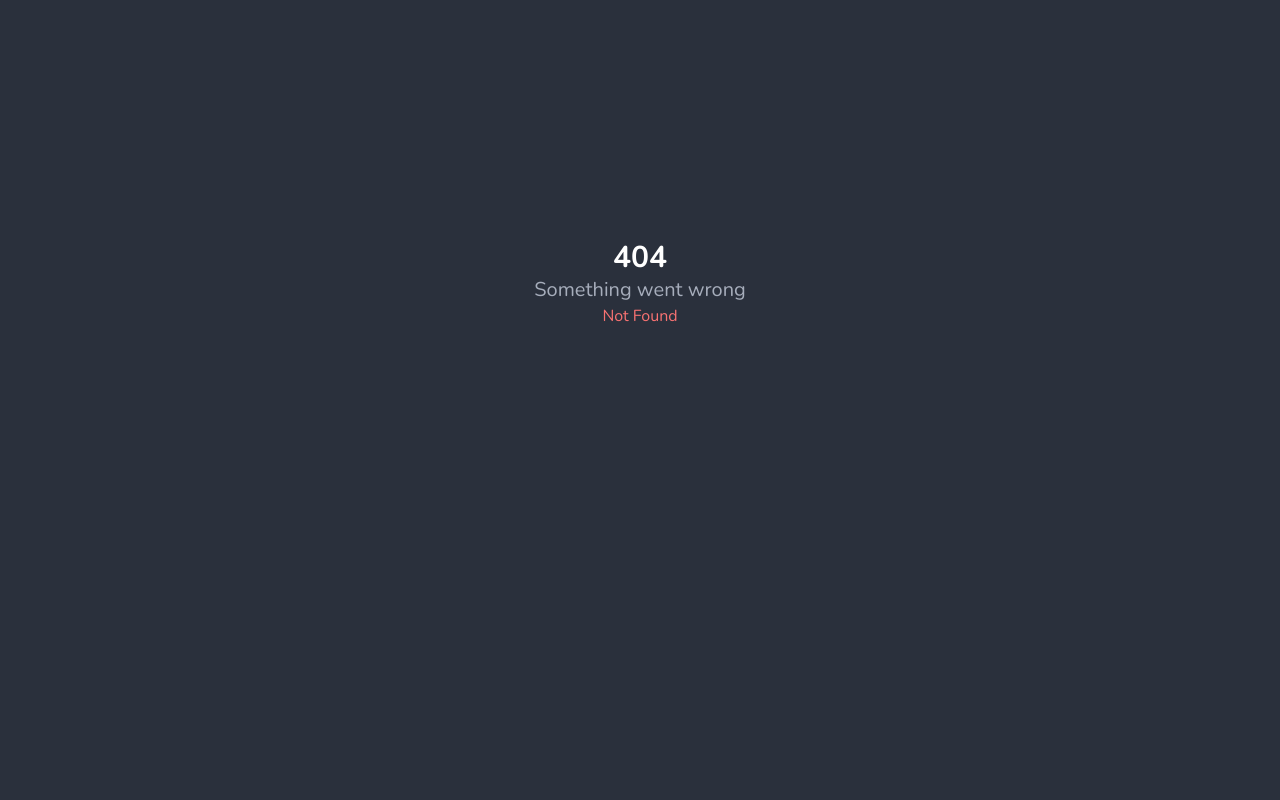
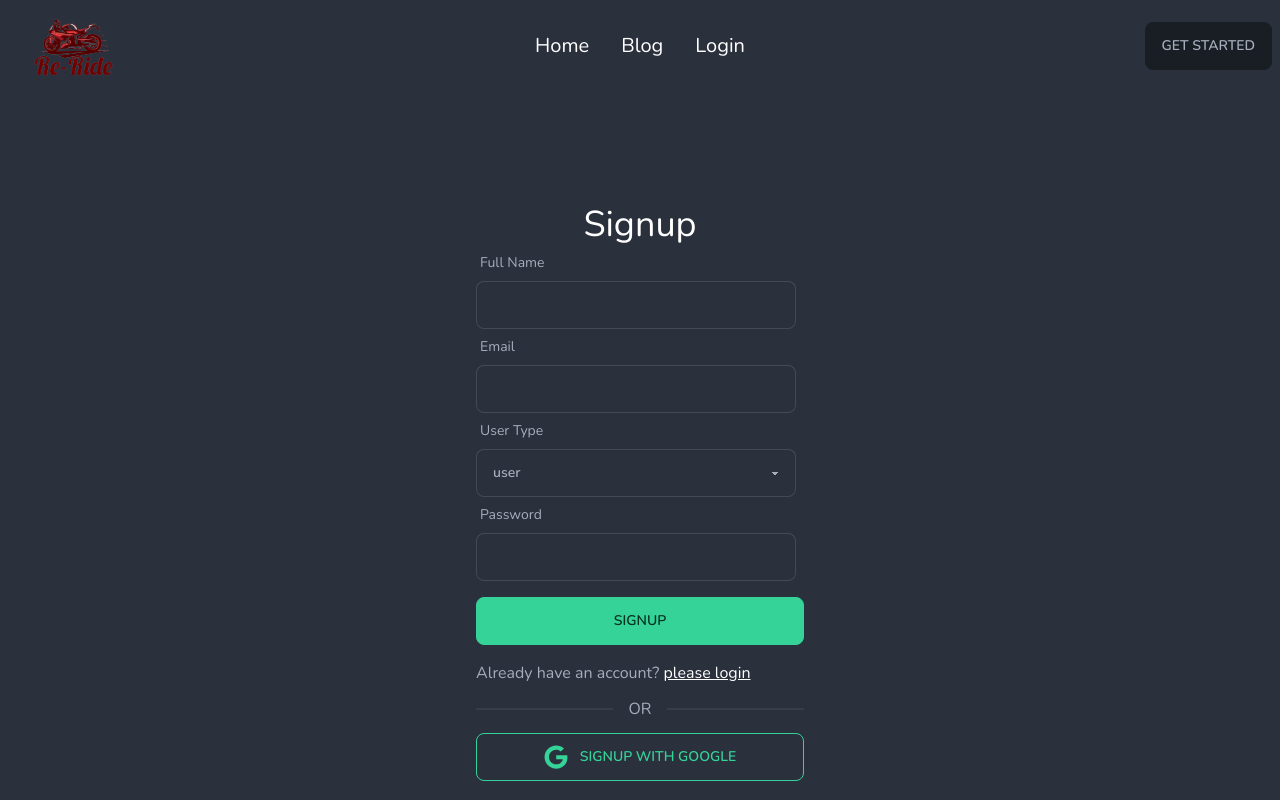
Before and after one commit to Ashiq121914/ReRide, a React (Create React App) app: page /signup in a window 1280 px wide. Before the commit this address had no page. Shown: the top 800 px of the page. Built offline with nearby package versions, Linux system fonts and the light colour scheme; no server answers.

Commit message:
firebase authentication and signup done with authprovider page

```diff
--- a/package.json
+++ b/package.json
@@ -8,8 +8,12 @@
     "@testing-library/react": "^13.4.0",
     "@testing-library/user-event": "^13.5.0",
     "daisyui": "^2.42.0",
+    "firebase": "^9.14.0",
     "react": "^18.2.0",
     "react-dom": "^18.2.0",
+    "react-hook-form": "^7.39.5",
+    "react-hot-toast": "^2.4.0",
+    "react-icons": "^4.6.0",
     "react-router-dom": "^6.4.3",
     "react-scripts": "5.0.1",
     "web-vitals": "^2.1.4"
--- a/src/App.js
+++ b/src/App.js
@@ -1,3 +1,4 @@
+import { Toaster } from "react-hot-toast";
 import { RouterProvider } from "react-router-dom";
 import "./App.css";
 import { router } from "./Routes/Routes/Routes";
@@ -6,6 +7,7 @@
   return (
     <div>
       <RouterProvider router={router}></RouterProvider>
+      <Toaster />
     </div>
   );
 }
--- a/src/Pages/CategoryIdProducts/CategoryProductsCard.js
+++ b/src/Pages/CategoryIdProducts/CategoryProductsCard.js
@@ -1,5 +1,5 @@
 import React from "react";
-
+import { MdOutlineVerified } from "react-icons/md";
 const CategoryProductsCard = ({ categoryProduct }) => {
   const {
     image,
@@ -17,7 +17,7 @@
     description,
   } = categoryProduct;
   return (
-    <div className="card lg:card-side bg-base-100 shadow-xl">
+    <div className="card lg:card-side bg-base-100 shadow-xl my-20">
       <figure>
         <img src={image} alt="Album" />
       </figure>
@@ -28,7 +28,12 @@
         <p>{origianal_price}</p>
         <p>{years_of_use}</p>
         <p>{post_time}</p>
-        <p>{seller_name}</p>
+        <p className=" mb-5">
+          {seller_name}{" "}
+          {seller_verified && (
+            <MdOutlineVerified className="bg-green-700 inline text-white text-xl ml-1"></MdOutlineVerified>
+          )}
+        </p>
 
         <div className="card-actions justify-center">
           <button className="btn btn-primary">Book Now</button>
--- /dev/null
+++ b/src/Pages/SignUp/SignUp/SignUp.js
@@ -0,0 +1,150 @@
+import React, { useContext, useState } from "react";
+import { useForm } from "react-hook-form";
+import { Link } from "react-router-dom";
+import { AuthContext } from "../../../contexts/AuthProvider/AuthProvider";
+import { FaGoogle } from "react-icons/fa";
+import toast from "react-hot-toast";
+
+const SignUp = () => {
+  const { createUser, updateUser } = useContext(AuthContext);
+  const [signUpError, setSignUpError] = useState("");
+
+  const {
+    register,
+    handleSubmit,
+    formState: { errors },
+  } = useForm();
+
+  const handleSignup = (data) => {
+    createUser(data.email, data.password).then((result) => {
+      const user = result.user;
+      console.log(user);
+      toast.success("user created successfully");
+      const userInfo = {
+        displayName: data.name,
+      };
+      updateUser(userInfo)
+        .then(() => {
+          saveUser(data.name, data.email, data.userType);
+        })
+        .catch((error) => setSignUpError(error.message));
+    });
+  };
+
+  // for sending the user data in the database
+  const saveUser = (name, email, userType) => {
+    const user = { name, email, userType };
+    fetch("http://localhost:5000/users", {
+      method: "POST",
+      headers: {
+        "content-type": "application/json",
+      },
+      body: JSON.stringify(user),
+    })
+      .then((res) => res.json())
+      .then((data) => {
+        console.log(data);
+      });
+  };
+  return (
+    <div className="h-[800px] flex justify-center items-center">
+      <div className="w-96 p-7">
+        <h2 className="text-4xl text-center text-white">Signup</h2>
+        {/* using react hook here*/}
+        <form onSubmit={handleSubmit(handleSignup)}>
+          {/* name */}
+          <div className="form-control w-full max-w-xs">
+            <label className="label">
+              <span className="label-text">Full Name</span>
+            </label>
+            <input
+              name="name"
+              className="input input-bordered w-full max-w-xs"
+              type="text"
+              {...register("name", {
+                required: "name is required",
+              })}
+            />
+            {errors.name && <p className="text-error">{errors.name.message}</p>}
+          </div>
+          {/* email */}
+          <div className="form-control w-full max-w-xs">
+            <label className="label">
+              <span className="label-text">Email</span>
+            </label>
+            <input
+              name="email"
+              className="input input-bordered w-full max-w-xs"
+              type="email"
+              {...register("email", {
+                required: "email is required",
+              })}
+            />
+            {errors.email && (
+              <p className="text-error">{errors.email.message}</p>
+            )}
+          </div>
+          {/* select type of accoutn */}
+          <div className="form-control w-full max-w-xs">
+            <label className="label">
+              <span className="label-text">User Type</span>
+            </label>
+            <select
+              name="userType"
+              className="select select-bordered w-full max-w-xs"
+              {...register("userType", {
+                required: "type is required",
+              })}
+            >
+              <option>user</option>
+              <option>seller</option>
+            </select>
+            {errors.userType && (
+              <p className="text-error">{errors.userType.message}</p>
+            )}
+          </div>
+          {/* password */}
+          <div className="form-control w-full max-w-xs">
+            <label className="label">
+              <span className="label-text">Password</span>
+            </label>
+            <input
+              name="password"
+              className="input input-bordered w-full max-w-xs"
+              type="password"
+              {...register("password", {
+                required: "password is required",
+                minLength: {
+                  value: 6,
+                  message: "password must be 6 charecter long",
+                },
+              })}
+            />
+            {errors.password && (
+              <p className="text-error">{errors.password.message}</p>
+            )}
+          </div>
+
+          <input
+            className="btn btn-success w-full my-4"
+            value="Signup"
+            type="submit"
+          />
+        </form>
+        <p>
+          Already have an account?{" "}
+          <Link to="/login" className="text-white underline">
+            please login
+          </Link>
+        </p>
+        <div className="divider">OR</div>
+        <button className="btn  btn-success btn-outline w-full">
+          <FaGoogle className="mr-3 text-2xl"></FaGoogle>
+          Signup with google
+        </button>
+      </div>
+    </div>
+  );
+};
+
+export default SignUp;
--- a/src/Routes/Routes/Routes.js
+++ b/src/Routes/Routes/Routes.js
@@ -5,6 +5,7 @@
 import Home from "../../Pages/Home/Home/Home";
 import Login from "../../Pages/Login/Login";
 import DisplayError from "../../Pages/Shared/DisplayError/DisplayError";
+import SignUp from "../../Pages/SignUp/SignUp/SignUp";
 
 export const router = createBrowserRouter([
   {
@@ -25,6 +26,10 @@
         element: <Login></Login>,
       },
       {
+        path: "/signup",
+        element: <SignUp></SignUp>,
+      },
+      {
         path: "/blog",
         element: <Blog></Blog>,
       },
--- /dev/null
+++ b/src/contexts/AuthProvider/AuthProvider.js
@@ -0,0 +1,64 @@
+import React, { createContext, useEffect, useState } from "react";
+import app from "../../firebase/firebase.config";
+
+import {
+  getAuth,
+  createUserWithEmailAndPassword,
+  onAuthStateChanged,
+  signInWithEmailAndPassword,
+  signOut,
+  updateProfile,
+} from "firebase/auth";
+
+export const AuthContext = createContext();
+
+const auth = getAuth(app);
+const AuthProvider = ({ children }) => {
+  // for current user
+  const [user, setUser] = useState(null);
+  //for loading problem of the private route
+  const [loading, setLoading] = useState(true);
+
+  const createUser = (email, password) => {
+    return createUserWithEmailAndPassword(auth, email, password);
+  };
+  const signIn = (email, password) => {
+    setLoading(true);
+    return signInWithEmailAndPassword(auth, email, password);
+  };
+
+  const logOut = () => {
+    setLoading(true);
+    return signOut(auth);
+  };
+
+  //update user profile
+  const updateUser = (userInfo) => {
+    setLoading(true);
+    return updateProfile(auth.currentUser, userInfo);
+  };
+
+  // for current user: observer
+  useEffect(() => {
+    const unsubscribe = onAuthStateChanged(auth, (currentUser) => {
+      console.log("user observing");
+      setUser(currentUser);
+      setLoading(false);
+    });
+    return () => unsubscribe();
+  }, []);
+
+  const authInfo = {
+    createUser,
+    signIn,
+    logOut,
+    updateUser,
+    user,
+    loading,
+  };
+  return (
+    <AuthContext.Provider value={authInfo}>{children}</AuthContext.Provider>
+  );
+};
+
+export default AuthProvider;
--- /dev/null
+++ b/src/firebase/firebase.config.js
@@ -0,0 +1,19 @@
+// Import the functions you need from the SDKs you need
+import { initializeApp } from "firebase/app";
+// TODO: Add SDKs for Firebase products that you want to use
+// https://firebase.google.com/docs/web/setup#available-libraries
+
+// Your web app's Firebase configuration
+const firebaseConfig = {
+  apiKey: process.env.REACT_APP_apiKey,
+  authDomain: process.env.REACT_APP_authDomain,
+  projectId: process.env.REACT_APP_projectId,
+  storageBucket: process.env.REACT_APP_storageBucket,
+  messagingSenderId: process.env.REACT_APP_messagingSenderId,
+  appId: process.env.REACT_APP_appId,
+};
+
+// Initialize Firebase
+const app = initializeApp(firebaseConfig);
+
+export default app;
--- a/src/index.js
+++ b/src/index.js
@@ -4,6 +4,7 @@
 import App from "./App";
 import reportWebVitals from "./reportWebVitals";
 import { QueryClient, QueryClientProvider } from "@tanstack/react-query";
+import AuthProvider from "./contexts/AuthProvider/AuthProvider";
 
 const queryClient = new QueryClient();
 
@@ -11,7 +12,9 @@
 root.render(
   <React.StrictMode>
     <QueryClientProvider client={queryClient}>
-      <App />
+      <AuthProvider>
+        <App />
+      </AuthProvider>
     </QueryClientProvider>
   </React.StrictMode>
 );
```
Also changed, not shown: 1 other file (tests, documents, lock files or other folders).
